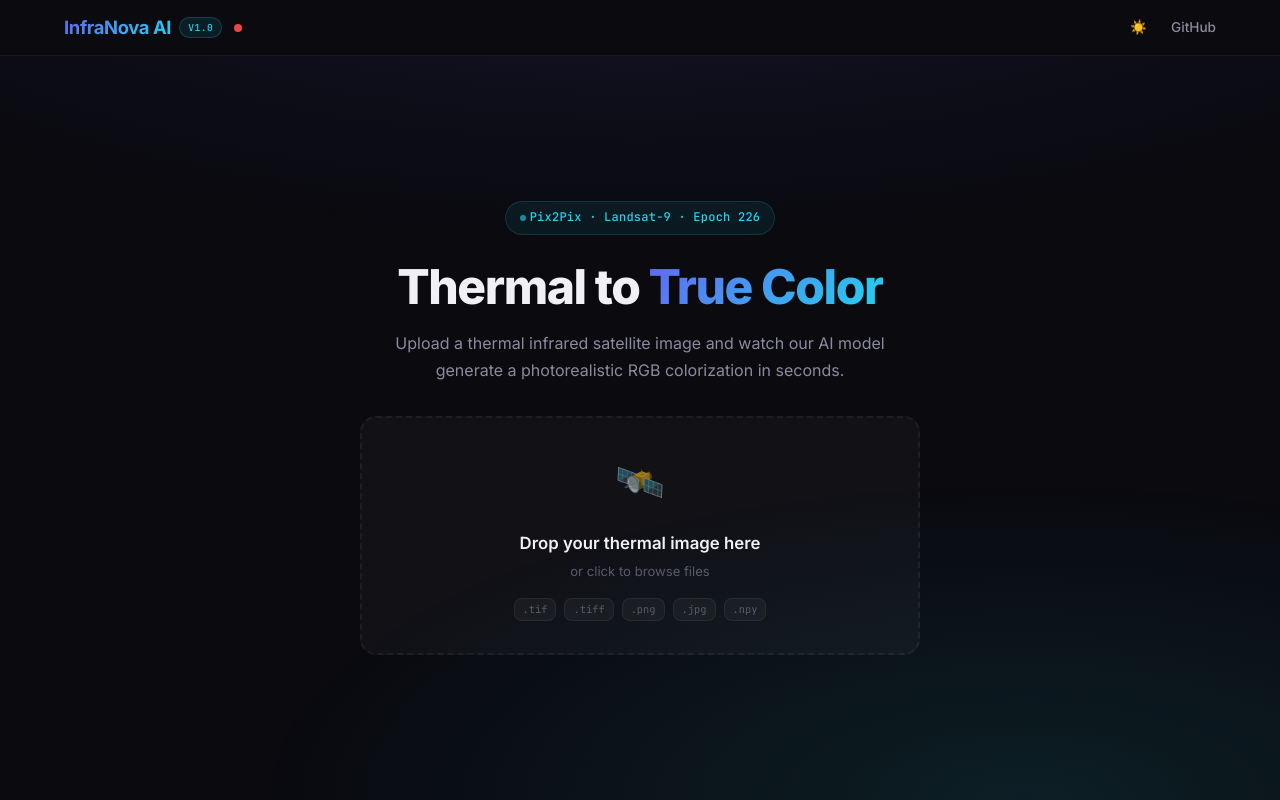
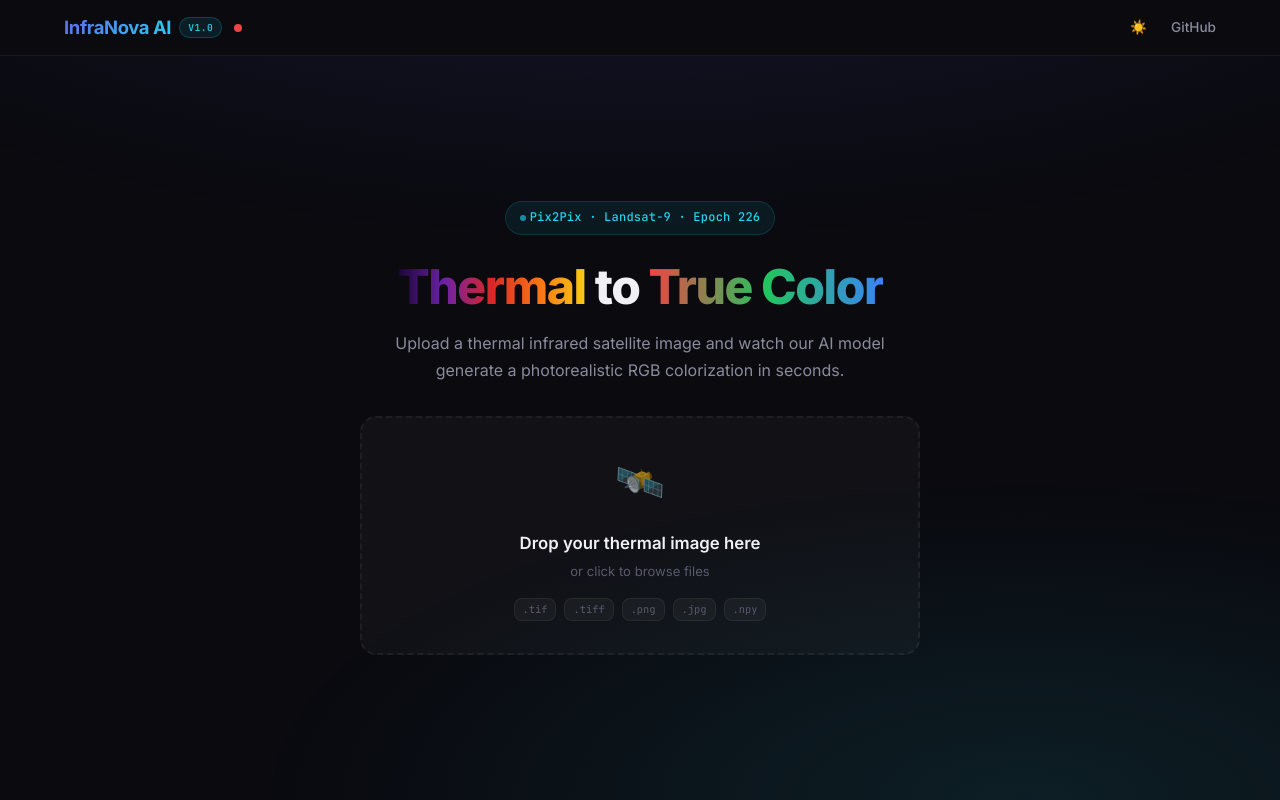
Before and after one commit to Soham-1009/InfraNova-AI, a React (Vite) app in the folder web/: page / in a window 1280 px wide. Built offline with nearby package versions, Linux system fonts and the light colour scheme; no server answers.

Commit message:
Add thermal heat-map gradient and RGB spectrum gradient to hero title

```diff
--- a/web/src/App.jsx
+++ b/web/src/App.jsx
@@ -267,7 +267,7 @@ function App() {
                 Pix2Pix · Landsat-9 · Epoch 226
               </div>
               <h1 className="hero__title">
-                Thermal to <span className="gradient">True Color</span>
+                <span className="gradient-thermal">Thermal</span> to <span className="gradient-rgb">True Color</span>
               </h1>
               <p className="hero__subtitle">
                 Upload a thermal infrared satellite image and watch our AI model
--- a/web/src/index.css
+++ b/web/src/index.css
@@ -372,8 +372,15 @@ img {
   margin-bottom: var(--space-md);
 }
 
-.hero__title .gradient {
-  background: var(--accent-gradient);
+.hero__title .gradient-thermal {
+  background: linear-gradient(90deg, #1a0533, #6b21a8, #dc2626, #f97316, #facc15);
+  -webkit-background-clip: text;
+  -webkit-text-fill-color: transparent;
+  background-clip: text;
+}
+
+.hero__title .gradient-rgb {
+  background: linear-gradient(90deg, #ef4444, #22c55e, #3b82f6);
   -webkit-background-clip: text;
   -webkit-text-fill-color: transparent;
   background-clip: text;
```
